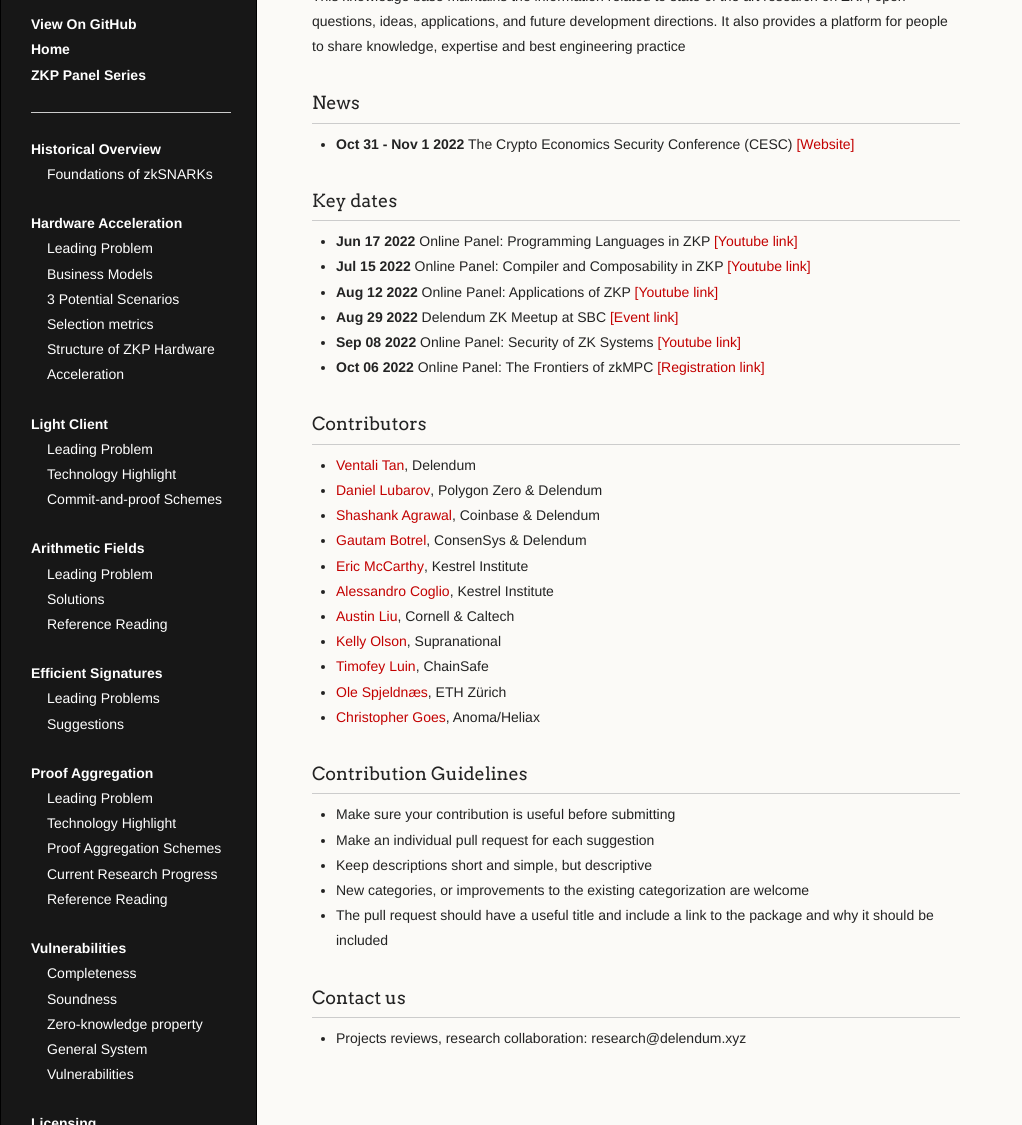
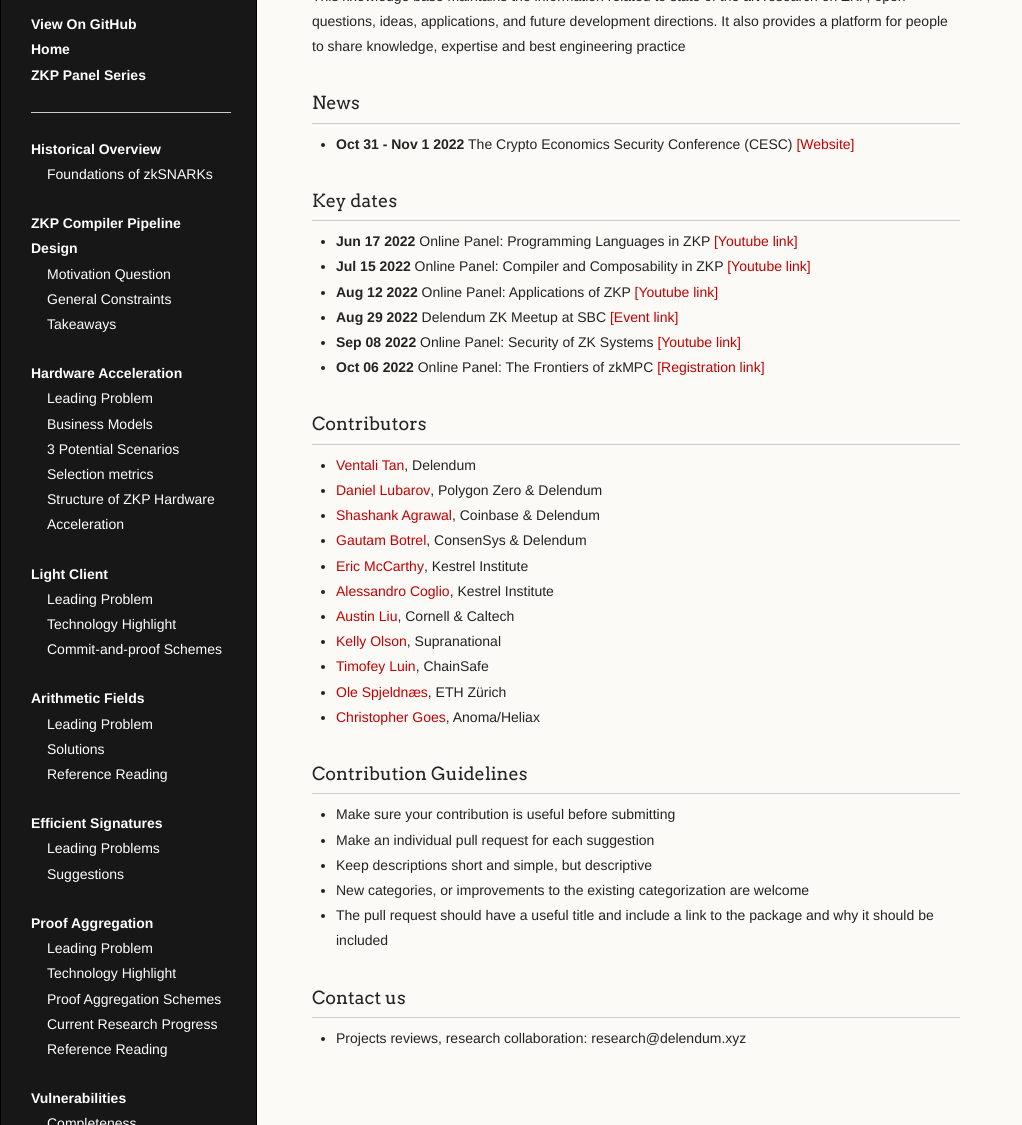
Before and after one commit to delendum-xyz/zk-knowledge, a Jekyll site: the page built from index.md, in a window 1280 px wide and 1343 px high. Shown: the part 218-1343 px from the top of the window, without its empty margins (0-1022 px from the left). Built offline with Jekyll 4.4.1, drawn with Linux system fonts in a browser that asks for light colours.

Commit message:
Update default.html

```diff
--- a/_layouts/default.html
+++ b/_layouts/default.html
@@ -23,6 +23,13 @@
         <li><a href="/zk-knowledge#historical-overview">Historical Overview</a>
           <ul>
             <li><a href="/zk-knowledge#foundations-of-zksnarks">Foundations of zkSNARKs</a></li>
+          </ul>
+        </li>
+        <li><a href="/zk-knowledge#zkp-compiler-pipeline-design">ZKP Compiler Pipeline Design</a>
+          <ul>
+            <li><a href="/zk-knowledge#motivation-question">Motivation Question</a></li>
+            <li><a href="/zk-knowledge#general-constraints">General Constraints</a></li>
+            <li><a href="/zk-knowledge#takeaways">Takeaways</a></li>
           </ul>
         </li>
         <li><a href="/zk-knowledge#hardware-acceleration">Hardware Acceleration</a>
```
